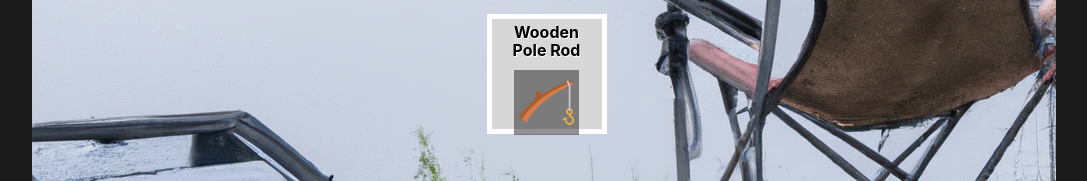
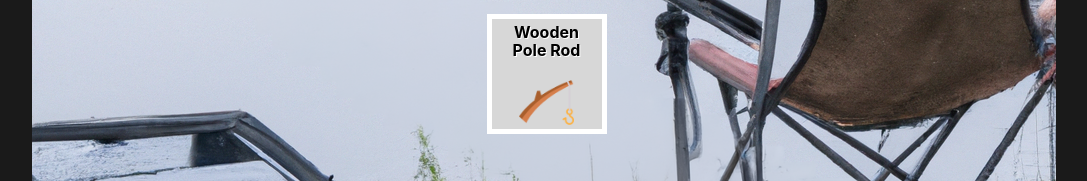
Before and after one commit to Paulracisz/Fishing-Game, a React (Vite) app: page / in a window 1280 px wide. Shown: the part 619-800 px from the top of the page, without its empty margins (96-1183 px from the left). Built offline with nearby package versions, Linux system fonts and the light colour scheme.

Commit message:
more to do items and slight css visual improvements

```diff
--- a/src/index.css
+++ b/src/index.css
@@ -46,6 +46,10 @@ body {
   border: 1px solid black !important;
   border-radius: 5px !important;
   filter: grayscale(0%) !important;
+}
+
+.hasCaughtBox:hover {
+  cursor: pointer;
 }
 
 .Gallery {
@@ -165,7 +169,6 @@ button:hover {
   width: 55px;
   height: 55px;
   padding: 5px;
-  background: rgba(0, 0, 0, 0.427)
 }
 
 .fish-flex {
```
Also changed, not shown: src/App.jsx (+10 -5 lines).
